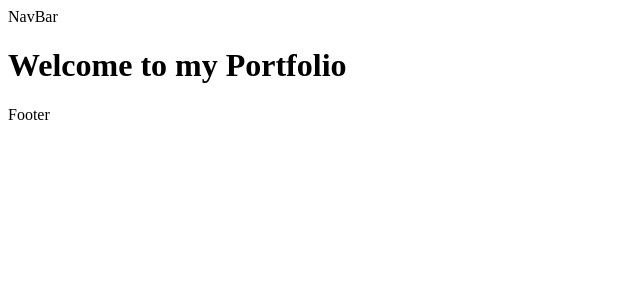
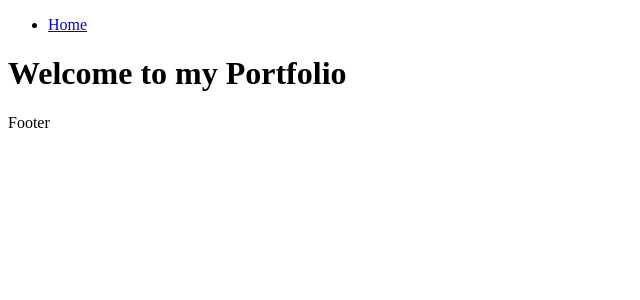
Before and after one commit to mattbertrand/mb-portfolio-client, a React (Create React App) app: page / in a window 1280 px wide. Shown: the top 300 px of the page, without its empty margins (0-640 px from the left). Built offline with nearby package versions, Linux system fonts and the light colour scheme.

Commit message:
added a link to Home in NavBar

```diff
--- a/src/components/NavBar.js
+++ b/src/components/NavBar.js
@@ -1,10 +1,13 @@
 import React, { Component } from 'react'
+import { Link } from 'react-router-dom'
 
 class NavBar extends Component {
     render() {
         return (
             <div>
-                NavBar
+                <ul>
+                    <li><Link to="/">Home</Link></li>
+                </ul>
             </div>
         )
     }
```
